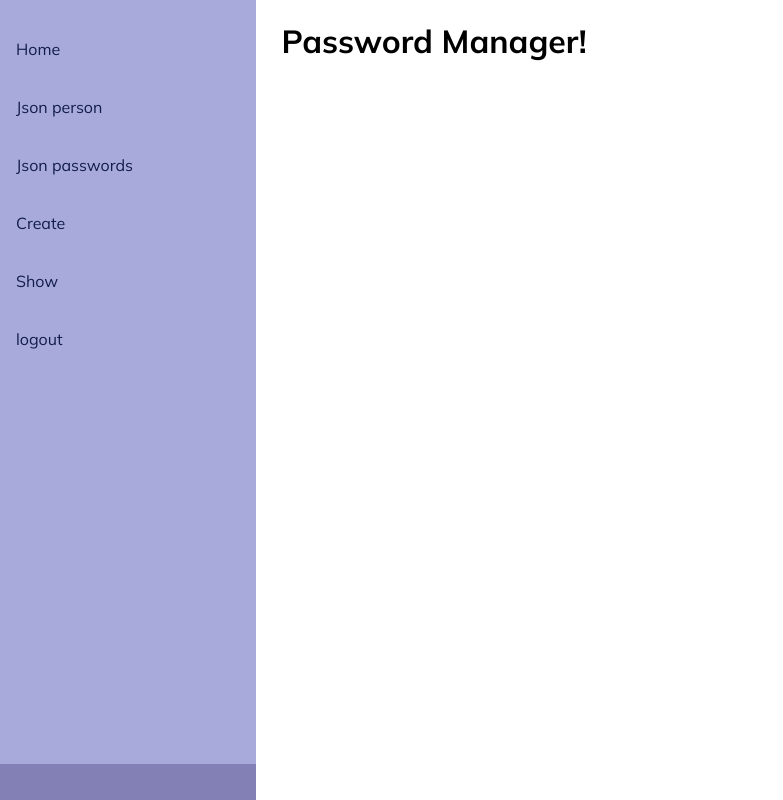
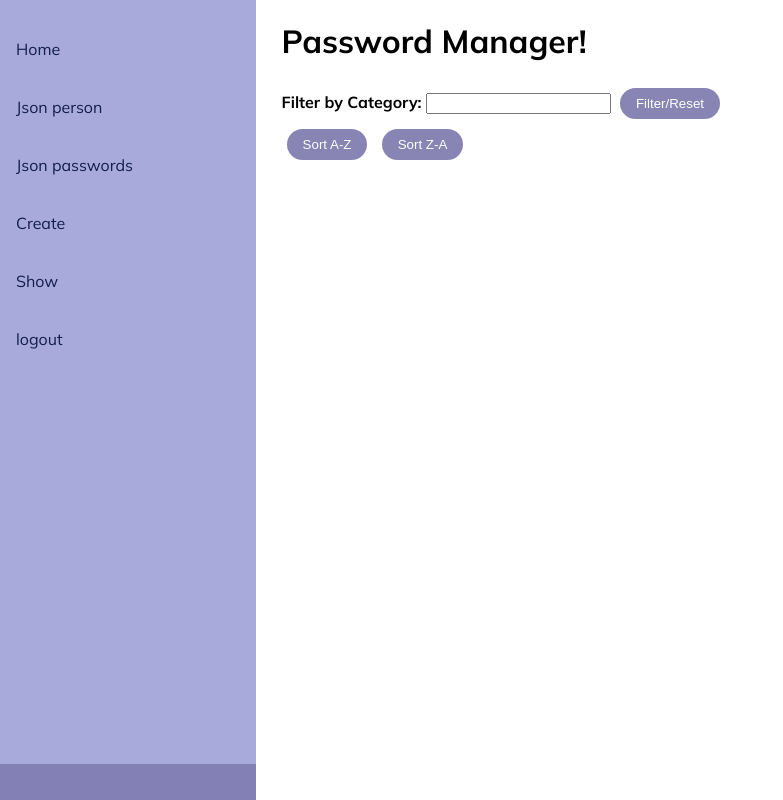
Before and after one commit to FilipsCalijs/Exam_Proj, a Django app: page /showpass/ in a window 1280 px wide. Shown: the whole page, without its empty margins (0-783 px from the left). Run offline with Django 4.2, Linux system fonts and the light colour scheme; data that the repository does not hold is empty.

Commit message:
added filters and other stuff

```diff
--- a/Password/manPassword/templates/passInfo.html
+++ b/Password/manPassword/templates/passInfo.html
@@ -2,6 +2,17 @@
 
 {% block content %}
     <h1>Password Manager!</h1>
+
+    <form method="GET" class="filter_cat" action="{% url 'manPassword:filter' %}">
+        <label for="category">Filter by Category:</label>
+        <input type="text" id="category" name="category">
+        <button type="submit">Filter/Reset</button>
+    </form>
+
+    <form method="GET" class="filter_burt" action="{% url 'manPassword:filter' %}">
+        <button type="submit" name="sort" value="asc">Sort A-Z</button>
+        <button type="submit" name="sort" value="desc">Sort Z-A</button>
+    </form>
 
     <!-- Display Manager information -->
     <div class="Pass-container">
--- a/Password/manPassword/urls.py
+++ b/Password/manPassword/urls.py
@@ -8,5 +8,6 @@ urlpatterns = [
     path('', include('user.urls')),
     path('delete/<int:id>/', views.delete, name='delete'),
     path('edit_data/<data_id>', views.edit_data, name='edit_data'),
+    path('filter/', views.filter, name='filter'),
 
 ]
--- a/Password/manPassword/views.py
+++ b/Password/manPassword/views.py
@@ -17,6 +17,24 @@ def showpass(request):
     context = {'managers': managers}  # Define context here
     return render(request, 'passInfo.html', context)
 
+
+def filter(request):
+    category = request.GET.get('category', None)
+    sort_order = request.GET.get('sort', None)
+    managers = Manager.objects.all()
+
+    # Если указана категория, фильтруем менеджеров по категории
+    if category:
+        managers = managers.filter(category__icontains=category)
+
+    # Если указано направление сортировки, сортируем менеджеров
+    if sort_order == 'asc':
+        managers = managers.order_by('category')
+    elif sort_order == 'desc':
+        managers = managers.order_by('-category')
+
+    context = {'managers': managers}
+    return render(request, 'passInfo.html', context)
 
 
 def jsonPasswords(request):
--- a/Password/user/static/css/passInfo.css
+++ b/Password/user/static/css/passInfo.css
@@ -1,12 +1,29 @@
 .Pass-container {
     display: flex;
-    flex-wrap: wrap
+    flex-wrap: wrap;
+    /* max-width: 70%; */
     justify-content: space-between;
+}
+
+.filter_cat button, .filter_burt button{
+    border: none;
+    border-radius: 20px; /* Round buttons */
+    background-color: #8884b4; /* Red buttons */
+    color: white;
+    padding: 8px 16px;
+    margin: 5px 5px;
+    cursor: pointer;
+    /* display: inline-block; Buttons inline with text */
+}
+
+.filter_cat label{
+    font-weight: 700;
 }
 
 .Pass-div {
     flex: 0 0 48%; /* Two containers side by side with some space between */
     margin-bottom: 20px;
+    max-width: 400px;
     border-radius: 10px;
     box-shadow: 0 4px 8px rgba(0, 0, 0, 0.1); /* Bottom shadow */
     padding: 20px;
@@ -14,7 +31,7 @@
 
 .Pass-div a {
     border-radius: 20px; /* Round buttons */
-    background-color: red; /* Red buttons */
+    background-color: #8884b4; /* Red buttons */
     color: white;
     padding: 8px 16px;
     text-decoration: none;
```
Also changed, not shown: Password/user/templates/registration/login.html (line endings or trailing spaces).
